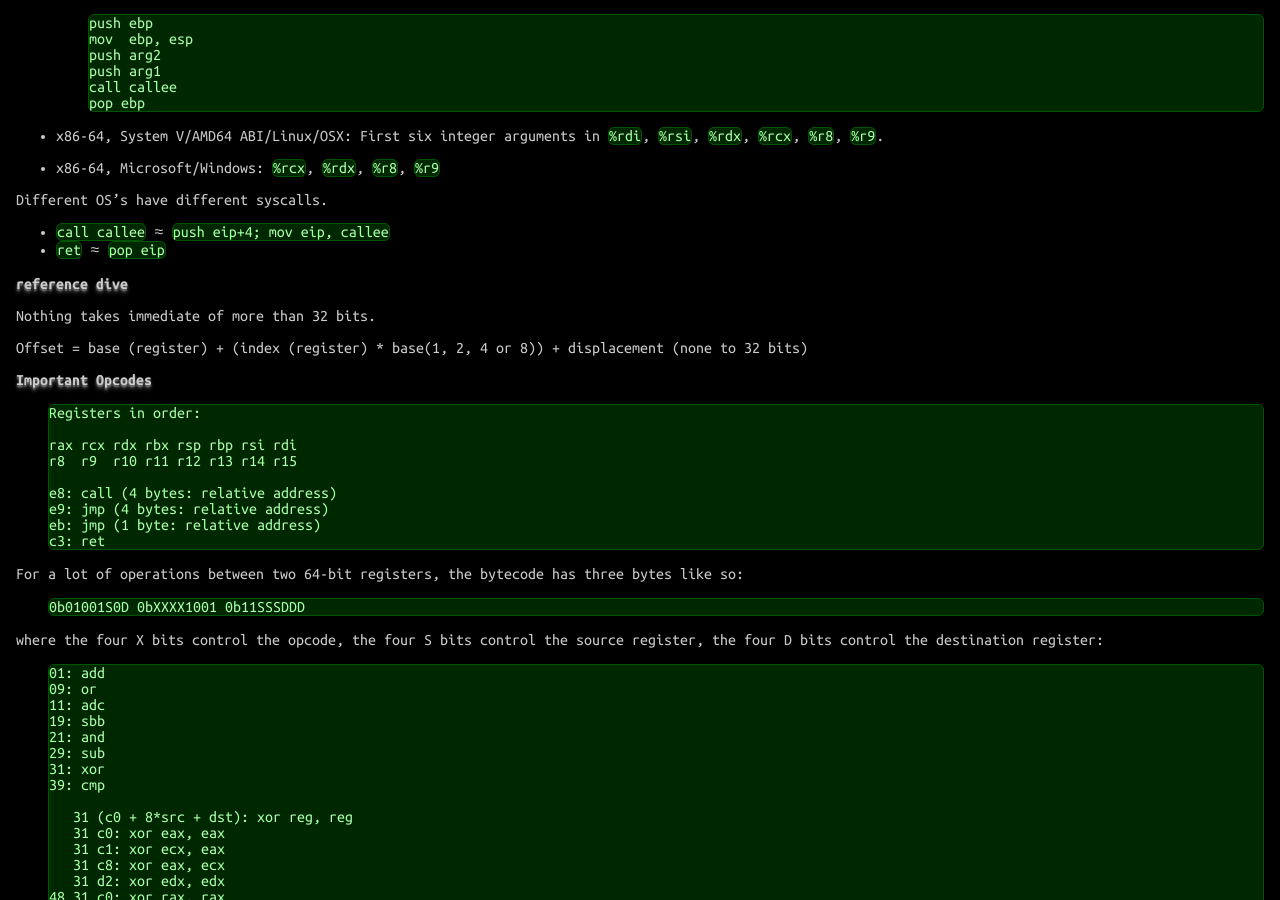
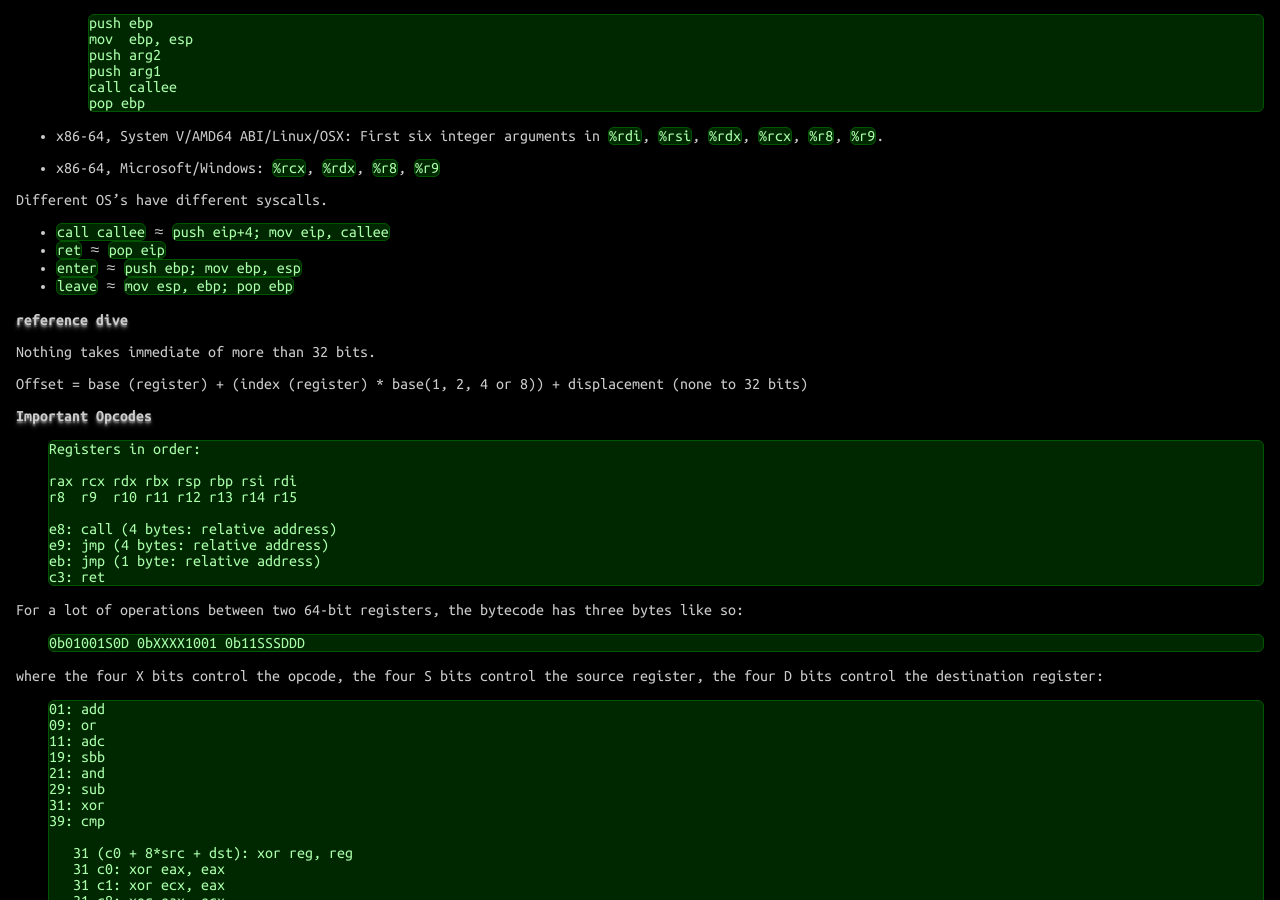
Before and after one commit to betaveros/cs, a Jekyll site: the page built from index.html, in a window 1280 px wide and 900 px high, scrolled down 31117 px. Built offline with Jekyll 4.4.1, drawn with Linux system fonts in a browser that asks for light colours.

Commit message:
enter leave

```diff
--- a/_includes/ctf.html
+++ b/_includes/ctf.html
@@ -61,6 +61,8 @@ pop ebp</pre></li>
 <ul>
 <li><code>call callee</code> ≈ <code>push eip+4; mov eip, callee</code></li>
 <li><code>ret</code> ≈ <code>pop eip</code></li>
+<li><code>enter</code> ≈ <code>push ebp; mov ebp, esp</code></li>
+<li><code>leave</code> ≈ <code>mov esp, ebp; pop ebp</code></li>
 </ul>
 
 <h4 id="reference-dive">reference dive</h4>
```
